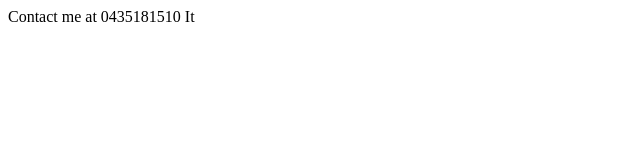
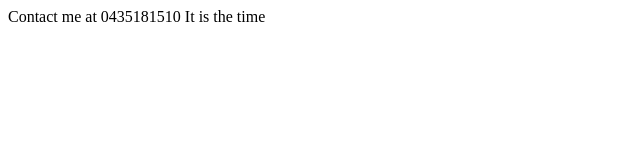
Before and after one commit to rhy-collab/cv, a plain HTML site: page contact.html in a window 1280 px wide. Shown: the full height of the page, 0-640 px from the left. Drawn offline with Linux system fonts and the light colour scheme.

Commit message:
more editing

```diff
--- a/contact.html
+++ b/contact.html
@@ -6,6 +6,6 @@
     <title>Document</title>
   </head>
   <body>
-    Contact me at 0435181510 It
+    Contact me at 0435181510 It is the time
   </body>
 </html>
```
